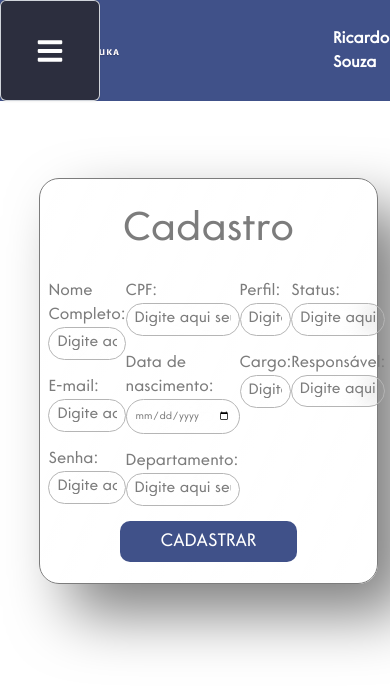
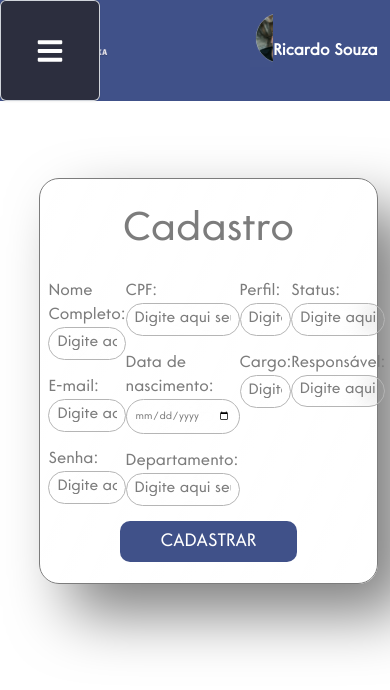
Before and after one commit to MamukaSenai/React-Mamuka, a React (Vite) app: page /cadastro/usuario in a window 390 px wide. Shown: the top 690 px of the page. Built offline with nearby package versions, Linux system fonts and the light colour scheme.

Commit message:
ajuste na responsividade do logo

```diff
--- a/src/components/Header/style.css
+++ b/src/components/Header/style.css
@@ -45,9 +45,9 @@
 
 .perfil {
     height: 100%;
-    width: 15.5vw;
+    width: 100%;
     display: flex;
-    justify-content: space-around;
+    justify-content: end;
     align-items: center;
     padding: 1%;
     color: var(--branco);
```
